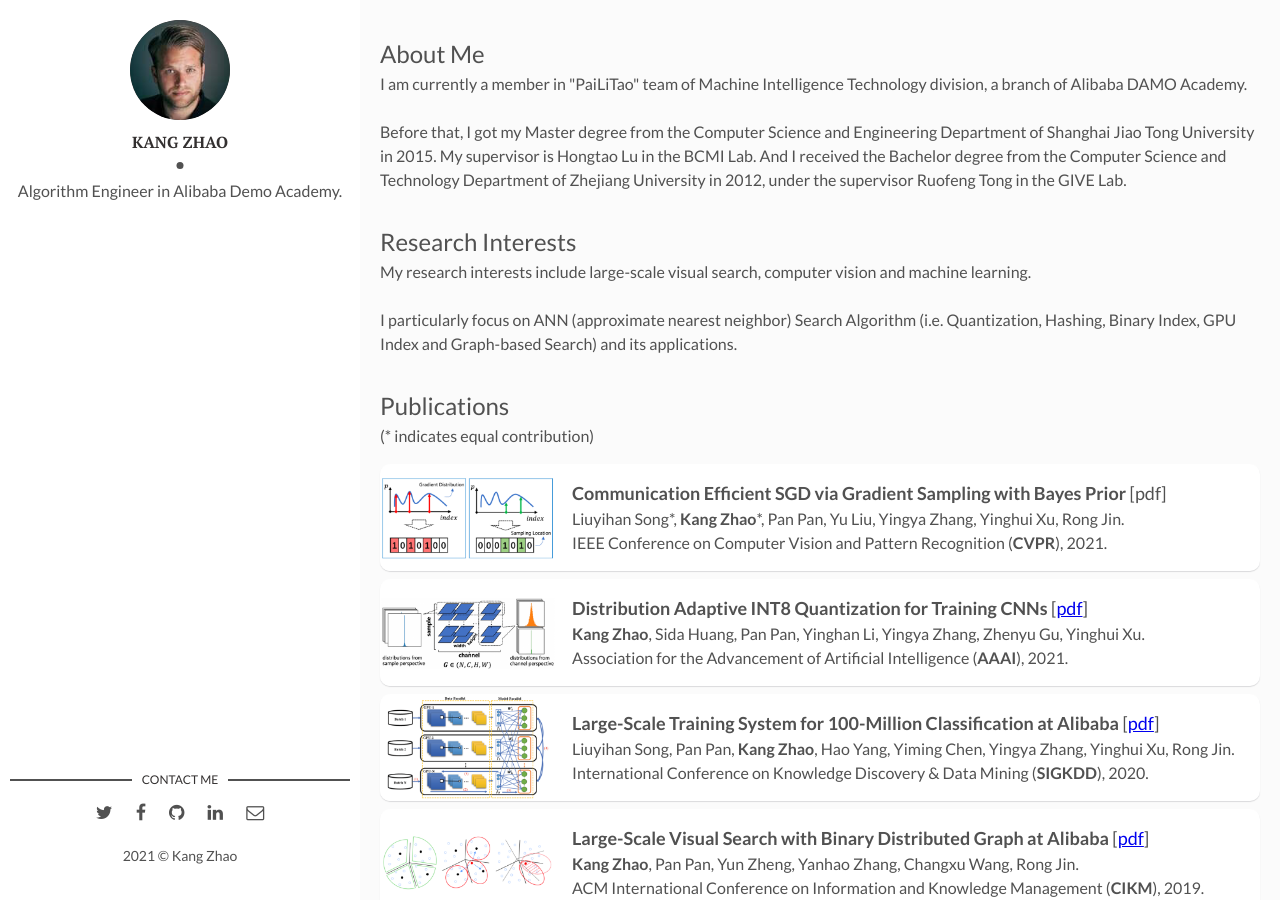
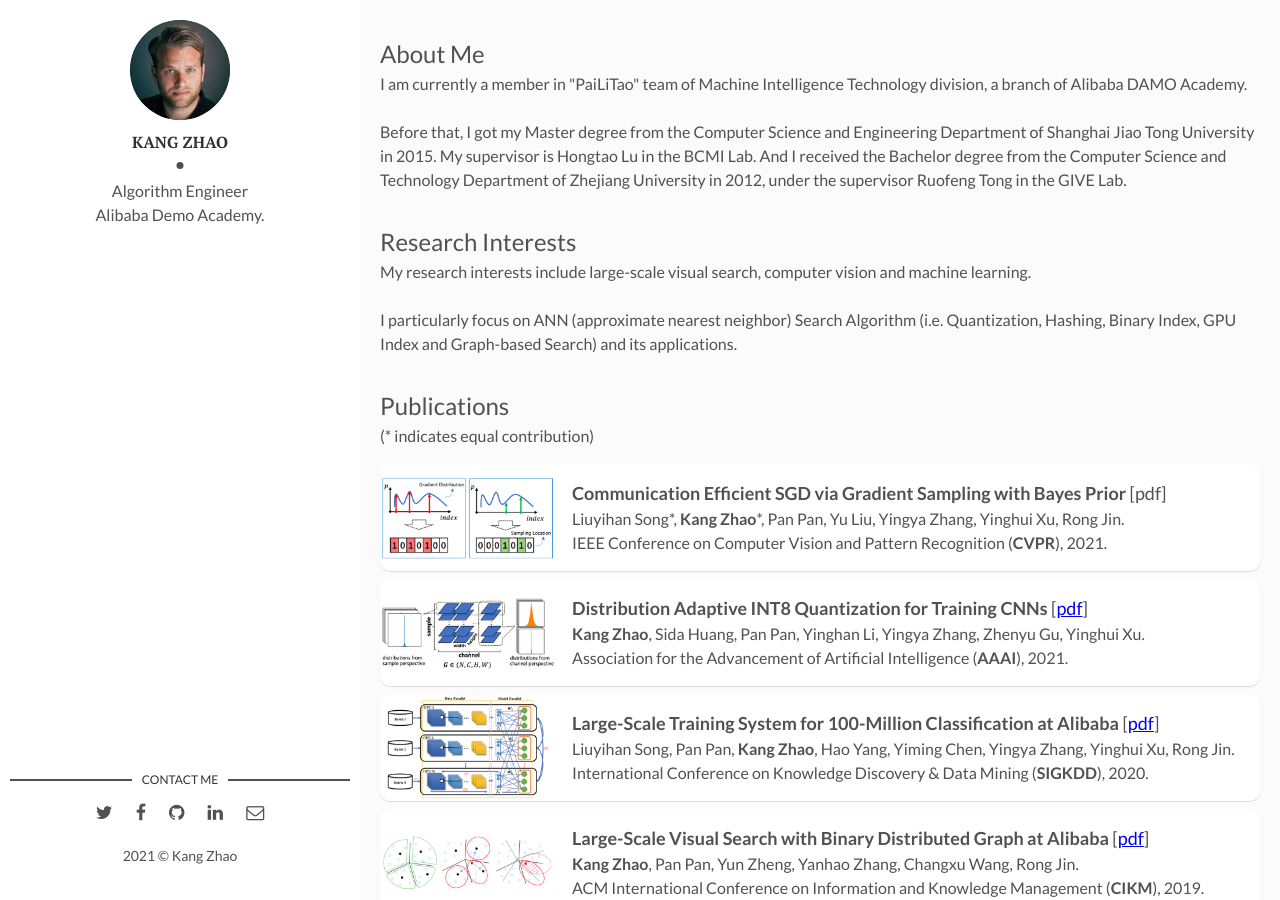
Before and after one commit to kangzhao2/kangzhao2.github.io, a Jekyll site: the page built from index.html, in a window 1280 px wide and 900 px high. Built offline with Jekyll 4.4.1, drawn with Linux system fonts in a browser that asks for light colours; the list of posts is cut into pages by our own code; part of the change alters nothing that is shown.

```diff
--- a/_config.yml
+++ b/_config.yml
@@ -8,12 +8,12 @@ site-twitter: #if your site has a twitter account, enter it here
 # Author Settings
 author: Kang Zhao # add your name
 author-img: david-freeman.jpg # add your photo
-about-author: Algorithm Engineer in Alibaba Demo Academy. # add description
+about-author: Algorithm Engineer<br>Alibaba Demo Academy. # add description
 social-twitter: # add your Twitter handle
 social-facebook: # add your Facebook handle
 social-github: zk1818kid # add your Github handle
 social-linkedin: # add your Linkedin handle
-social-email: # add your Email address
+social-email: zhaokang0826@gmail.com
 
 # Disqus
 discus-identifier: mr-brown # add your discus identifier
```
